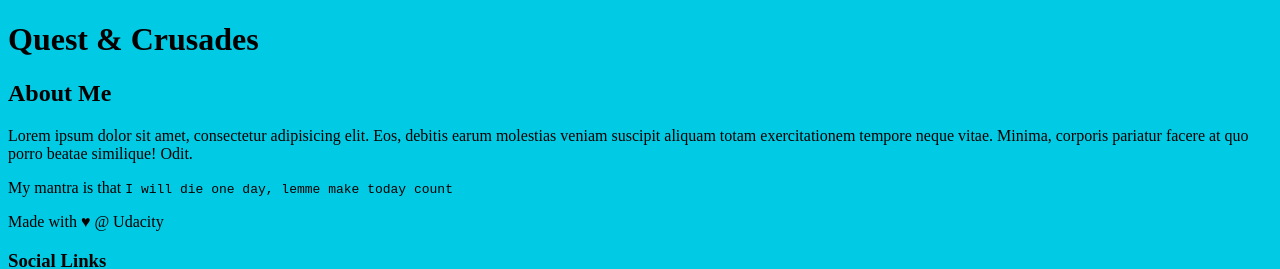
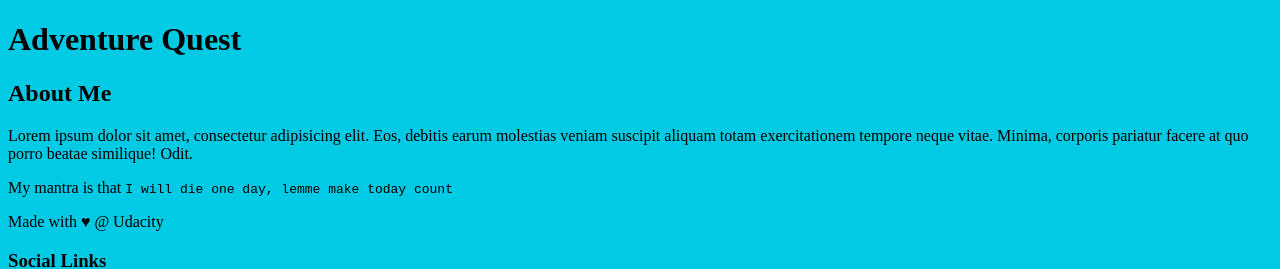
Before and after one commit to EbereUzodufa/new-git-project, a plain HTML site: page index.html in a window 1280 px wide. Shown: the top 269 px of the page. Drawn offline with Linux system fonts and the light colour scheme.

Commit message:
Revert "Set page heading to "Quest & Crusades""
This reverts commit 032ad09cded12a042aabea0047c5fd442eb5902c.

```diff
--- a/index.html
+++ b/index.html
@@ -10,7 +10,7 @@
 <body>
 
     <header>
-        <h1>Quest & Crusades</h1>
+        <h1>Adventure Quest</h1>
     </header>
 
     <div class="container">
```
